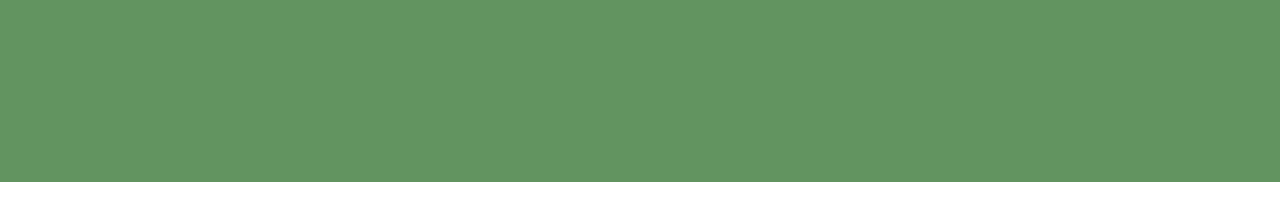
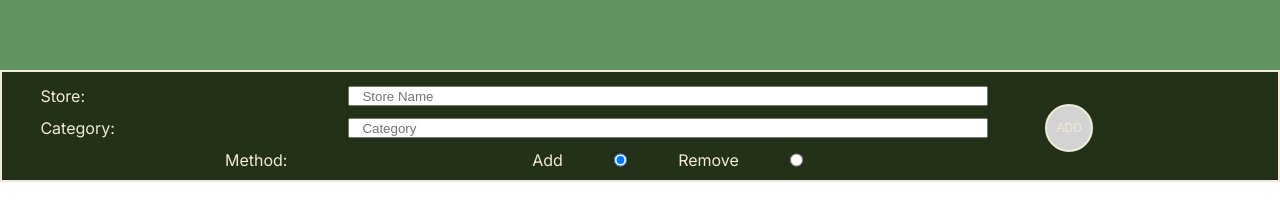
Before and after one commit to khintz34/grocery_list, a Next.js app: page /StorePaths in a window 1280 px wide. Shown: the part 618-837 px from the top of the page. Before the commit the page ends 800 px from the top, so only its background shows below. Built offline with nearby package versions, Linux system fonts and the light colour scheme; no server answers; the database is empty.

Commit message:
add store outline

```diff
--- /dev/null
+++ b/src/Components/AddPathContainer/AddPathContainer.module.scss
@@ -0,0 +1,83 @@
+.main {
+  position: fixed;
+  bottom: 0;
+  width: 100vw;
+  max-width: 100vw;
+  height: 14vh;
+  border: 2px solid var(--primary-font);
+  z-index: 1;
+  background-color: var(--secondary-background);
+}
+
+.form {
+  display: flex;
+  flex-direction: row;
+  align-items: center;
+  gap: 4.5vw;
+  padding: 2vh 0;
+  font-size: 16px;
+}
+
+.formInputs {
+  display: flex;
+  flex-direction: column;
+  gap: 1.5vh;
+  height: 10vh;
+  justify-content: center;
+  padding: 1vh 0 1vh 3vw;
+  align-items: center;
+}
+
+.input {
+  color: black;
+  width: 50vw;
+  overflow: hidden;
+  padding-left: 1vw;
+}
+
+.inputContainer {
+  display: flex;
+  flex-direction: row;
+  gap: 4vw;
+}
+
+.label {
+  width: 20vw;
+}
+
+.button {
+  height: 6vh;
+  width: 6vh;
+  border-radius: 50%;
+  color: black;
+  background-color: white;
+  color: var(--secondary-background);
+  border: 2px solid white;
+  font-size: 1.5vh;
+  padding: 1vh;
+}
+
+.button:hover {
+  background-color: var(--primary-background);
+  transform: scale(1.1);
+}
+
+.disabledBtn {
+  height: 6vh;
+  width: 6vh;
+  border-radius: 50%;
+  background-color: lightgray;
+  border: 2px solid var(--primary-font);
+  font-size: 1.5vh;
+  padding: 1vh;
+}
+
+.hide {
+  display: none;
+}
+
+@media screen and (max-width: 767px) {
+  .input {
+    font-size: 16px;
+  }
+}
--- /dev/null
+++ b/src/Components/AddPathContainer/AddPathContainer.tsx
@@ -0,0 +1,156 @@
+import React, { useState, useEffect } from "react";
+import styles from "./AddPathContainer.module.scss";
+import { CategoryList } from "@/assets/CategoryList";
+import { db } from "../../assets/firebase";
+import { getDatabase, push, ref, set } from "firebase/database";
+import { FoodListObj } from "@/assets/FoodList";
+
+interface Props {
+  refresh: Function;
+  refVal: boolean;
+  path: boolean;
+  reset: Function;
+  foodlistProp: Array<FoodListObj> | undefined;
+}
+
+export default function AddPathContainer(props: Props) {
+  const [storeName, setStoreName] = useState<string>("");
+  const [category, setCategory] = useState<string>("");
+  const [disabledBtn, setDisabledBtn] = useState<boolean>(true);
+  const [methodAdd, setMethodAdd] = useState<boolean>(true);
+
+  useEffect(() => {
+    if (
+      storeName === undefined ||
+      storeName === "" ||
+      category === undefined ||
+      category === ""
+    ) {
+      setDisabledBtn(true);
+    } else {
+      setDisabledBtn(false);
+    }
+  }, [storeName, category]);
+
+  function writeUserData(e: any) {
+    e.preventDefault();
+
+    if (props.path) {
+      addMyList(e);
+    } else {
+      addFoodList();
+    }
+  }
+
+  function addFoodList() {
+    set(ref(db, "ShoppingOrderList/" + storeName), {
+      Name: foodName,
+      Category: category,
+    })
+      .then(() => {
+        props.refresh(!props.refVal);
+        setStoreName("");
+      })
+      .catch((error) => {
+        console.log(error);
+      });
+  }
+
+  function addMyList(e: any) {
+    set(ref(db, "MyList/" + foodName), {
+      Name: foodName,
+      Category: category,
+      Note: foodNote,
+    })
+      .then(() => {
+        set(ref(db, "FoodList/" + foodName), {
+          Name: foodName,
+          Category: category,
+        });
+      })
+      .then(() => {
+        let newList: Array<FoodListObj> =
+          props.foodlistProp === undefined ? [] : [...props.foodlistProp];
+        let item = {} as FoodListObj;
+        item.name = foodName;
+        item.category = category;
+        item.note = foodNote;
+        newList.push(item);
+        props.reset(newList);
+      })
+      .then(() => {
+        setFoodName("");
+        setFoodNote("");
+        props.refresh(!props.refVal);
+      })
+      .catch((error) => {
+        console.log(error);
+      });
+  }
+
+  return (
+    <main className={styles.main}>
+      <form action="" className={styles.form}>
+        <div className={styles.formInputs}>
+          <div className={styles.inputContainer}>
+            <label htmlFor="storeName" className={styles.label}>
+              Store:
+            </label>
+            <input
+              type="text"
+              placeholder="Store Name"
+              className={styles.input}
+              onChange={(e) => setStoreName(e.target.value)}
+              value={storeName}
+              maxLength={30}
+              id="storeName"
+            />
+          </div>
+          <div className={styles.inputContainer}>
+            <label htmlFor="category" className={styles.label}>
+              Category:
+            </label>
+            <input
+              type="text"
+              placeholder="Category"
+              className={styles.input}
+              onChange={(e) => setCategory(e.target.value)}
+              value={category}
+              maxLength={30}
+              id="category"
+            />
+          </div>
+          <div className={styles.inputContainer}>
+            <legend className={styles.label}>Method:</legend>
+            <label htmlFor="methodAdd">Add</label>
+            <input
+              type="radio"
+              id="methodAdd"
+              checked={methodAdd}
+              onClick={() => setMethodAdd(true)}
+            />
+            <label htmlFor="methodRemove">Remove</label>
+            <input
+              type="radio"
+              id="methodRemove"
+              checked={!methodAdd}
+              onClick={() => setMethodAdd(false)}
+            />
+          </div>
+        </div>
+        <div>
+          <button
+            className={
+              disabledBtn ? `${styles.disabledBtn}` : `${styles.button}`
+            }
+            disabled={disabledBtn}
+            // onClick={(e) => writeUserData(e)}
+            name="button"
+          >
+            ADD
+          </button>
+        </div>
+      </form>
+    </main>
+  );
+}
--- a/src/app/StorePaths/page.module.css
+++ b/src/app/StorePaths/page.module.css
@@ -7,6 +7,8 @@
   min-height: 100vh;
   background-color: var(--primary-background);
   gap: 2vh;
+  width: 100vw;
+  margin-bottom: 5vh;
 }
 
 .paths {
--- a/src/app/StorePaths/page.tsx
+++ b/src/app/StorePaths/page.tsx
@@ -8,13 +8,13 @@ import { HeaderContext } from "@/contexts/authContext";
 import { isIndexSignatureDeclaration } from "typescript";
 import { FaCaretDown, FaCaretUp } from "react-icons/fa";
 import Store from "@/Components/Store/Store";
+import AddPathContainer from "@/Components/AddPathContainer/AddPathContainer";
 
 export default function Home() {
   const { headerText, setHeaderText } = useContext(HeaderContext);
   const [refresh, setRefresh] = useState<boolean>(false);
   const [shoppingOrder, setShoppingOrder] = useState<string>("Default");
   const [shoppingOrderArray, setShoppingOrderArray] = useState<Array<any>>([]);
-
 
   useEffect(() => {
     getShoppingOrderLists();
@@ -66,6 +66,13 @@ export default function Home() {
           );
         })}
       </div>
+      <AddPathContainer
+        refresh={handleRefresh}
+        refVal={refresh}
+        path={false}
+        reset={() => console.log("reset")}
+        foodlistProp={[]}
+      />
     </main>
   );
 }
```
